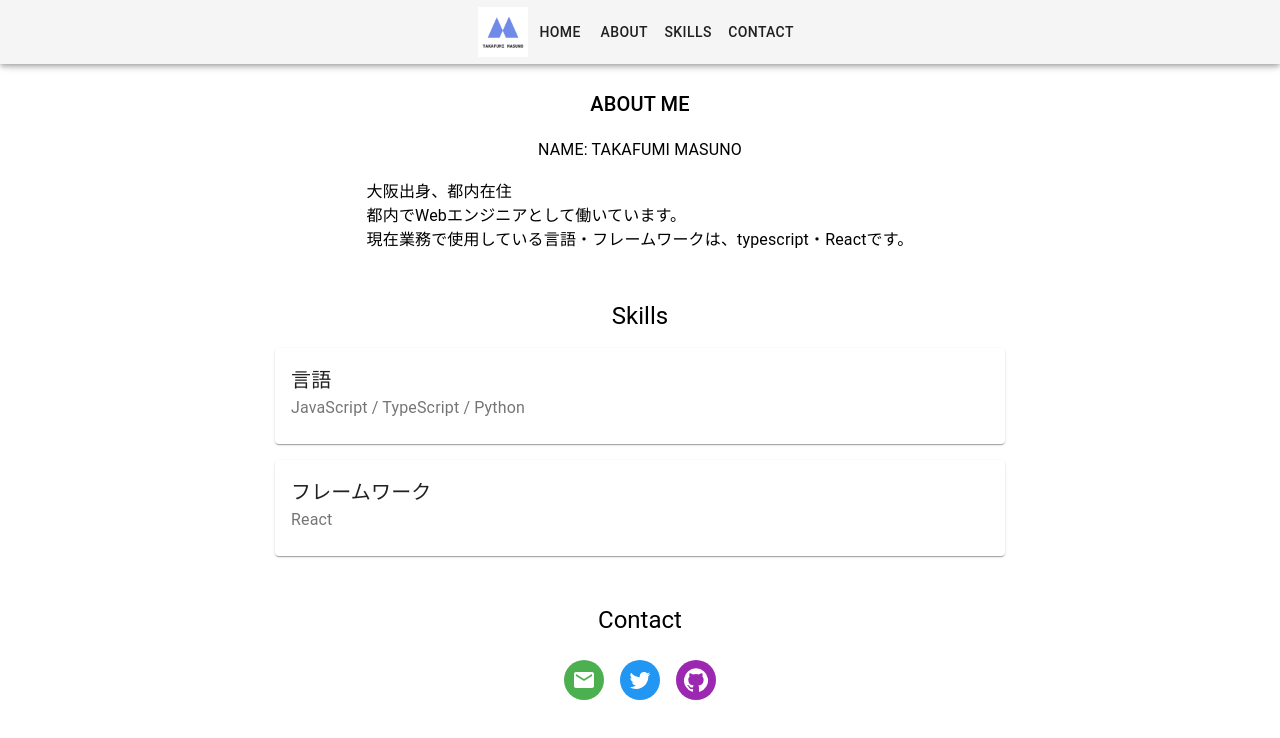
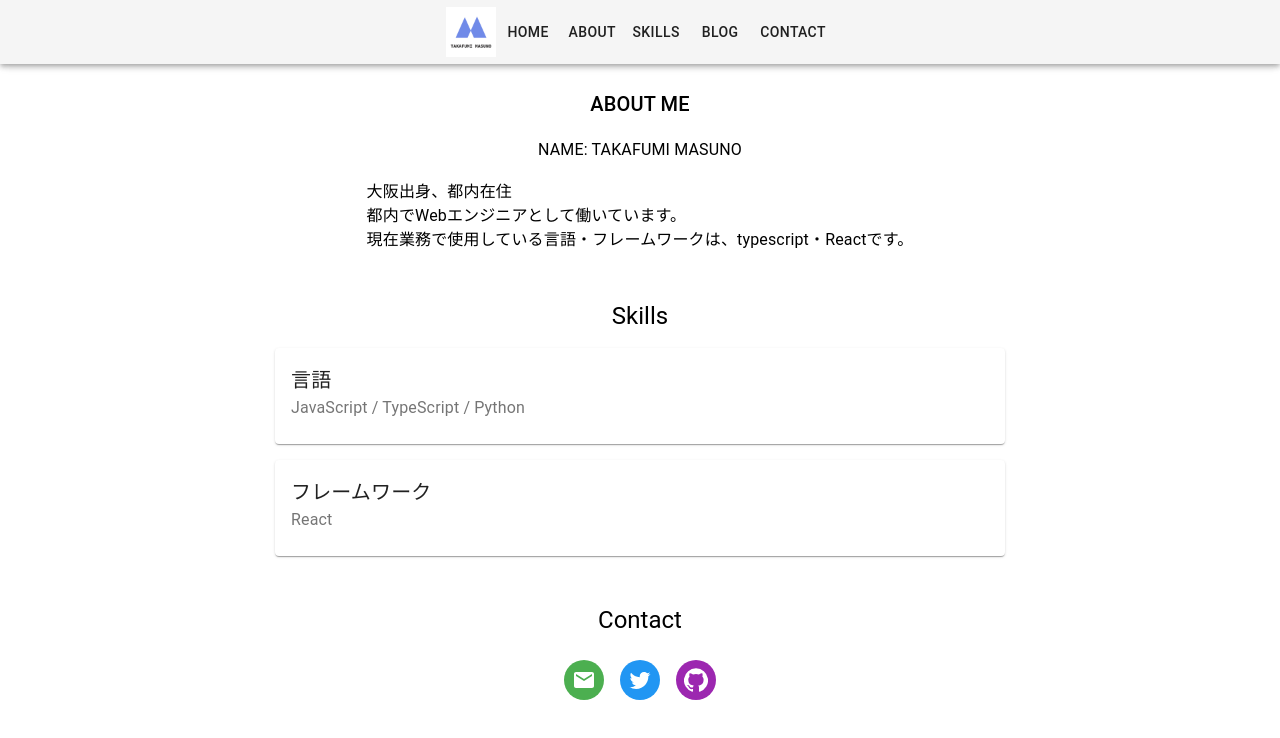
Before and after one commit to takafumi-masuno/portfolio-site, a React (Create React App) app: page / in a window 1280 px wide. Shown: the top 738 px of the page. Built offline with nearby package versions, Linux system fonts and the light colour scheme.

Commit message:
feat(Navbar): add-blog-link

```diff
--- a/src/components/Navbar.tsx
+++ b/src/components/Navbar.tsx
@@ -62,6 +62,14 @@ const Navbar: React.FC = () => {
                             SKILLS
                         </Button>
                     </AnchorLink>
+                    <a href='https://masu-no-blog.com/' target='_blank' rel='noopener noreferrer external' style={{
+                        textDecoration: 'none',
+                        color: 'inherit'
+                    }}>
+                        <Button color='inherit'>
+                            BLOG
+                        </Button>
+                    </a>
                     <AnchorLink href='#contact' style={{
                         textDecoration: 'none',
                         color: 'inherit'
```
